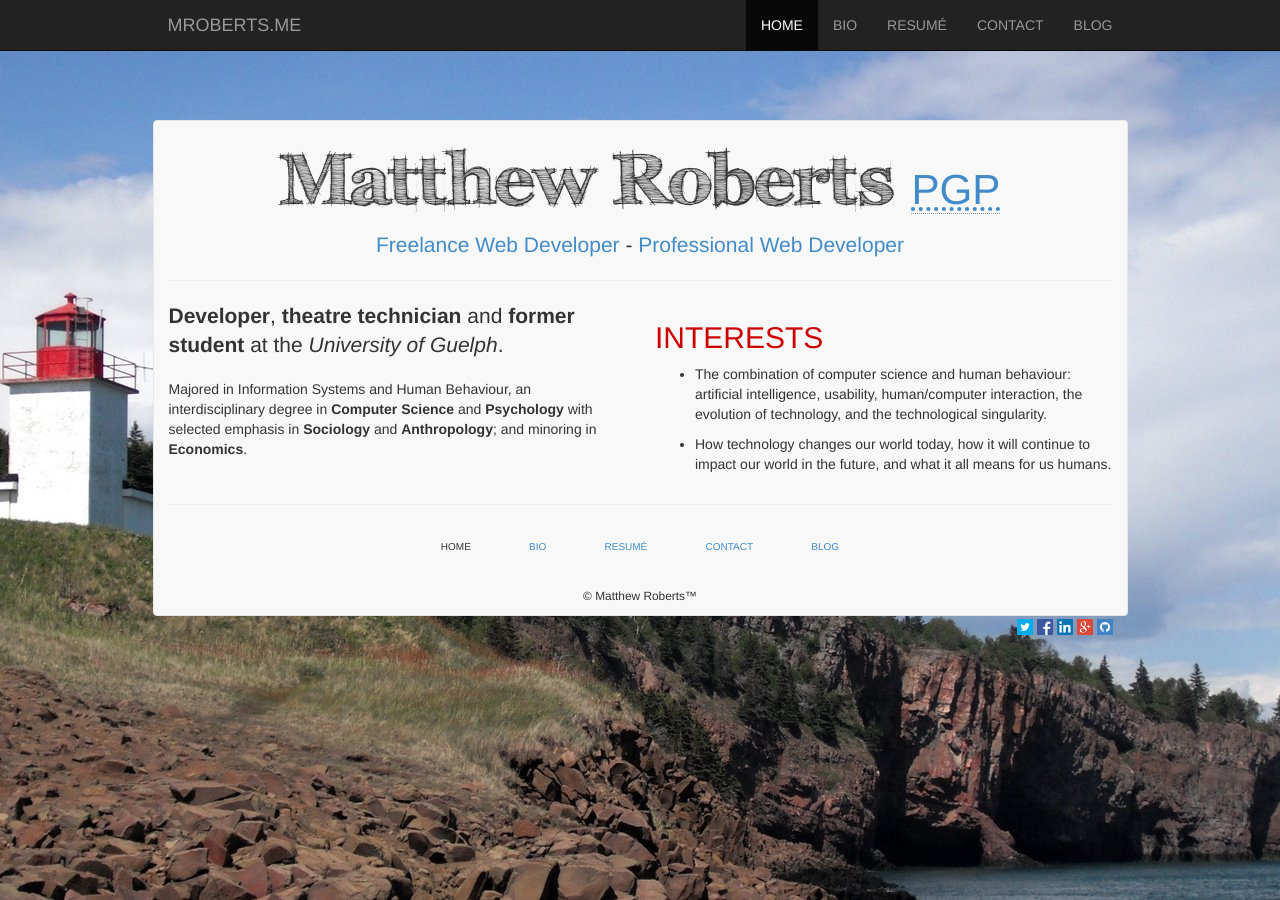
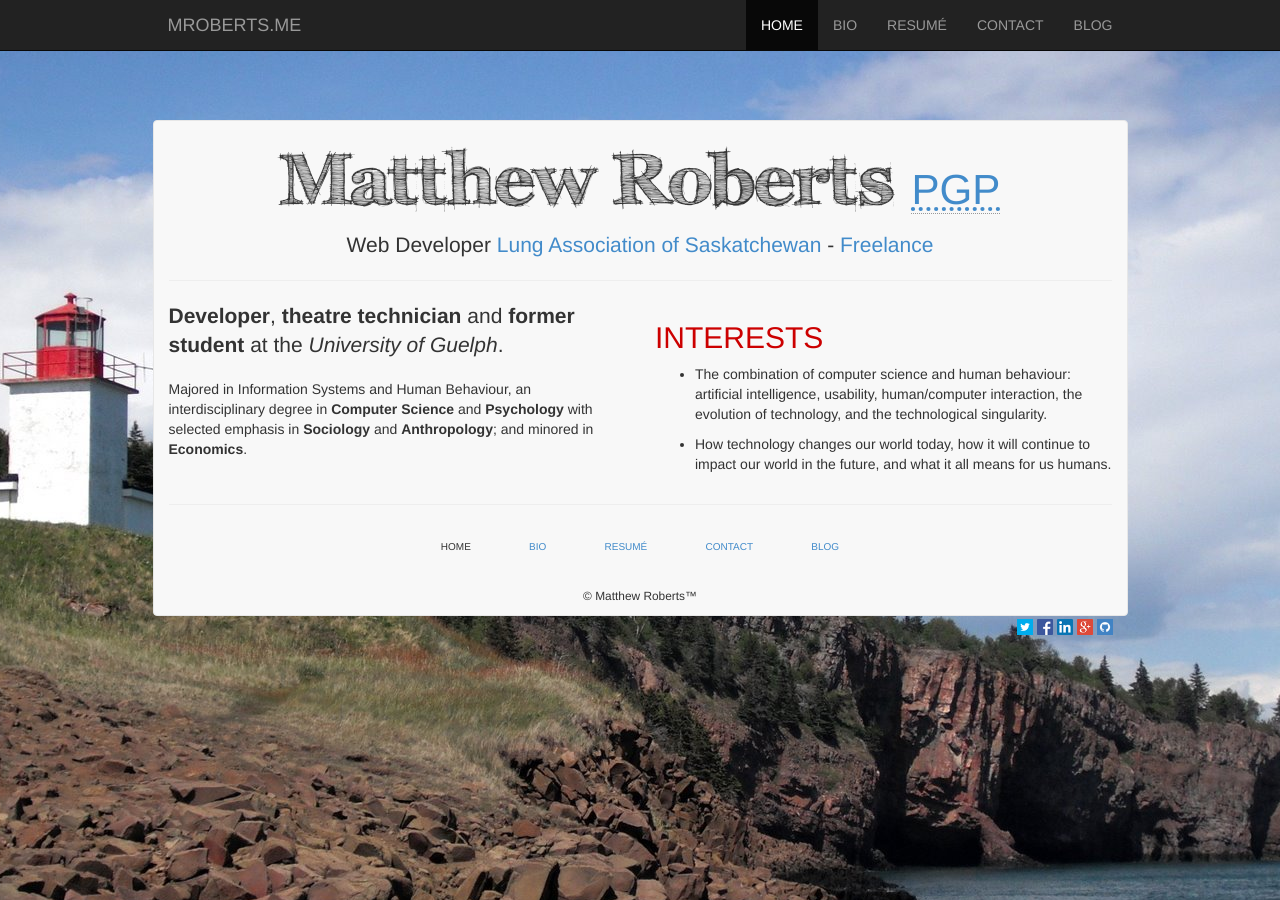
Before and after one commit to eruraindil/eruraindil.github.com, a Jekyll site: the page built from index.html, in a window 1280 px wide. Built offline with Jekyll 4.4.1, drawn with Linux system fonts in a browser that asks for light colours; Markdown is read by kramdown in place of the engine named in the settings.

Commit message:
wording change to homepage

```diff
--- a/index.html
+++ b/index.html
@@ -6,12 +6,12 @@ menu: home
 ---
 
 <h1 class="fff_tusjbold">{{ page.title }} <small><a href="http://keyserver.ubuntu.com:11371/pks/lookup?op=get&fingerprint=on&search=0x210E343B4D1B0E10"><abbr title="Pretty Good Privacy" class="initialism">PGP</abbr></a></small></h1>
-<p class="lead"><a href="http://stikmen.ca/">Freelance Web Developer</a> - <a href="http://sk.lung.ca/">Professional Web Developer</a></p>
+<p class="lead">Web Developer <a href="http://sk.lung.ca/">Lung Association of Saskatchewan</a> - <a href="http://stikmen.ca/">Freelance</a></p>
 <hr>
 <div class="row">
   <div class="col-md-6">
     <p class="lead"><strong>Developer</strong>, <strong>theatre technician</strong> and <strong>former student</strong> at the <em>University of Guelph</em>.</p>
-    <p>Majored in Information Systems and Human Behaviour, an interdisciplinary degree in <strong>Computer Science</strong> and <strong>Psychology</strong> with selected emphasis in <strong>Sociology</strong> and <strong>Anthropology</strong>; and minoring in <strong>Economics</strong>.</p>
+    <p>Majored in Information Systems and Human Behaviour, an interdisciplinary degree in <strong>Computer Science</strong> and <strong>Psychology</strong> with selected emphasis in <strong>Sociology</strong> and <strong>Anthropology</strong>; and minored in <strong>Economics</strong>.</p>
   </div>
   <div class="col-md-6">
     <h2>interests</h2>
```
